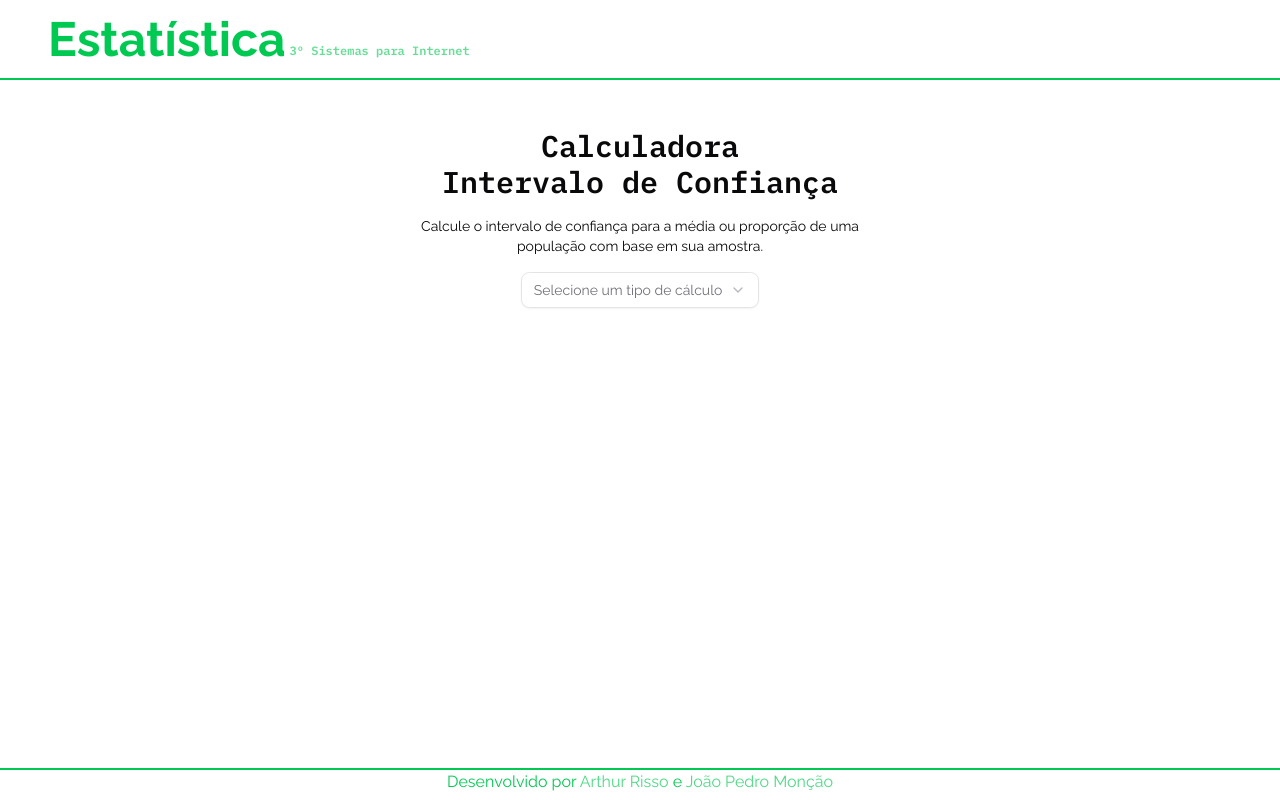
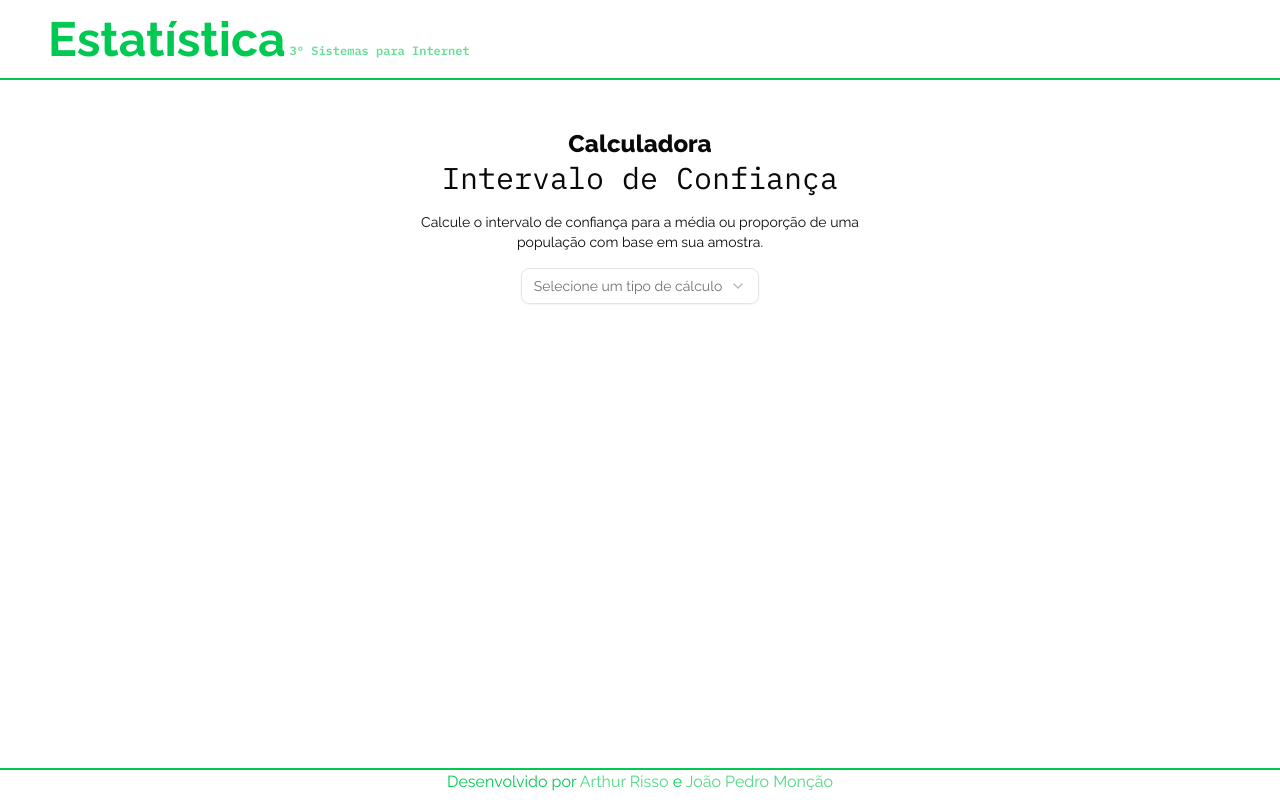
Before and after one commit to jpmoncao/calculadora-estatistica-fatecjales, a React (Vite) app: page /calculadora-intervalo-confianca in a window 1280 px wide. Built offline with nearby package versions, Linux system fonts and the light colour scheme.

Commit message:
refactor: change title size

```diff
--- a/src/pages/calculators/intervalo-confianca.tsx
+++ b/src/pages/calculators/intervalo-confianca.tsx
@@ -17,7 +17,11 @@
     return (
         <main className="container">
             <div className="flex flex-col items-center justify-center gap-4 mt-8 text-center">
-                <h1 className="font-math text-3xl font-semibold">Calculadora <br /> Intervalo de Confiança</h1>
+                <div>
+                    <h1 className="text-2xl font-extrabold">Calculadora </h1>
+                    <h1 className="font-math text-3xl font-">Intervalo de Confiança</h1>
+                </div>
+
                 <p className="text-sm max-w-2/3">Calcule o intervalo de confiança para a média ou proporção de uma população com base em sua amostra.</p>
 
                 <Select onValueChange={handleSelectChange}>
```
